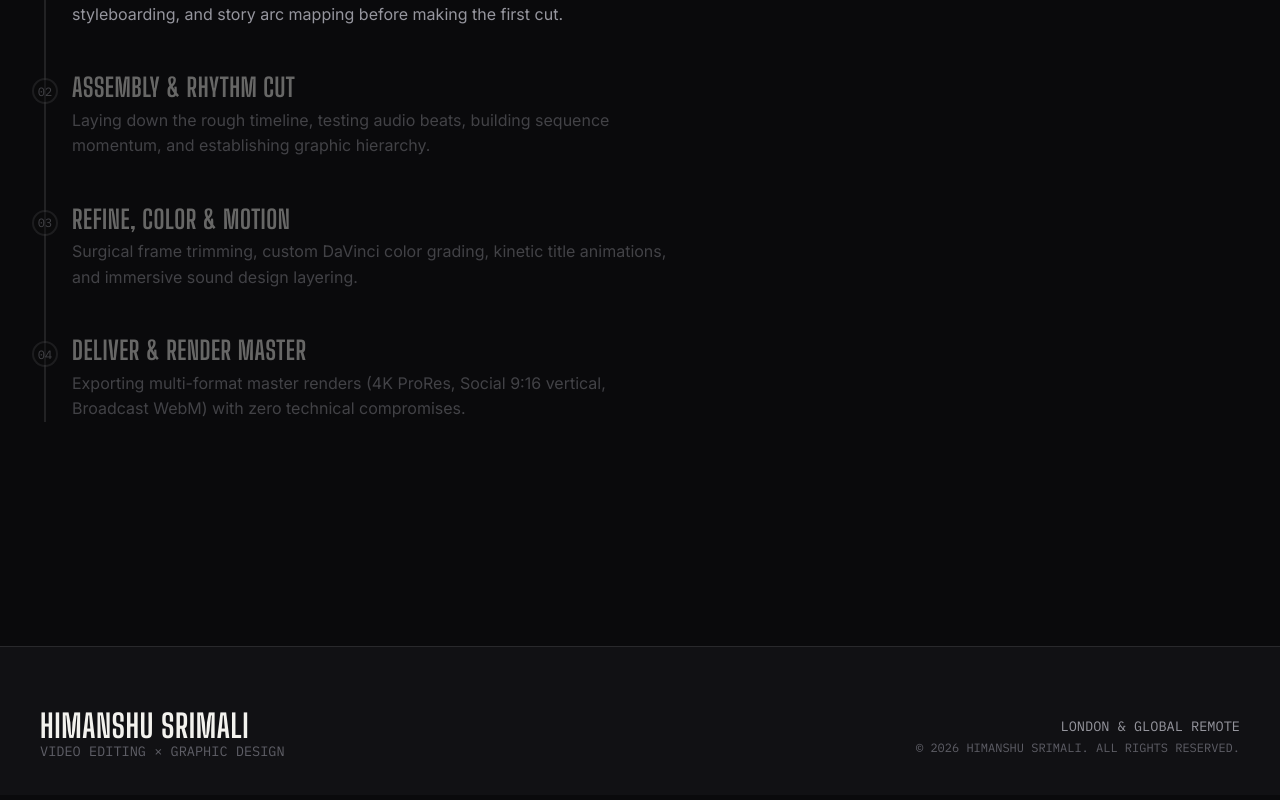
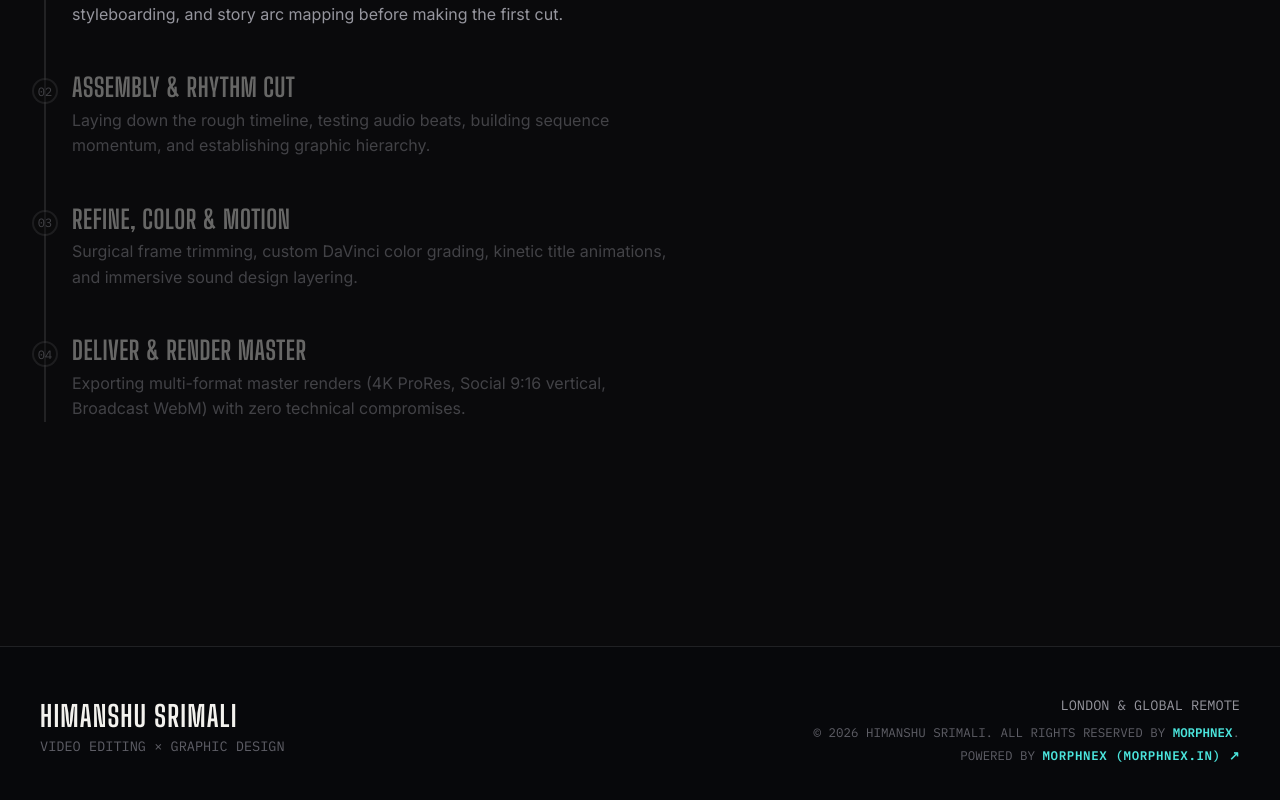
Before and after one commit to Laxit85/himanshu-portfolio-, a React (Vite) app: page / in a window 1280 px wide. Shown: the part 3972-4772 px from the top of the page. Built offline with nearby package versions, Linux system fonts and the light colour scheme.

Commit message:
Update footer with Morphnex rights and website link

```diff
--- a/src/components/Footer.jsx
+++ b/src/components/Footer.jsx
@@ -2,21 +2,42 @@ import React from 'react';
 
 export function Footer() {
   return (
-    <footer className="site-footer">
-      <div className="footer-content">
+    <footer className="site-footer" style={{ borderTop: '1px solid var(--hairline)', padding: '3rem 2rem', background: '#07080b' }}>
+      <div className="footer-content" style={{ maxWidth: '1200px', margin: '0 auto', display: 'flex', justifyContent: 'space-between', alignItems: 'center', flexWrap: 'wrap', gap: '1.5rem' }}>
         <div>
-          <h3 style={{ fontSize: '2rem' }}>HIMANSHU SRIMALI</h3>
-          <p style={{ color: 'var(--ink-faint)', fontFamily: 'var(--font-mono)', fontSize: '0.85rem' }}>
+          <h3 style={{ fontSize: '1.8rem', fontFamily: 'var(--font-display)', letterSpacing: '0.04em', color: 'var(--ink-bright)' }}>
+            HIMANSHU SRIMALI
+          </h3>
+          <p style={{ color: 'var(--ink-faint)', fontFamily: 'var(--font-mono)', fontSize: '0.85rem', marginTop: '0.3rem' }}>
             VIDEO EDITING × GRAPHIC DESIGN
           </p>
         </div>
 
         <div style={{ textAlign: 'right' }}>
-          <p style={{ color: 'var(--ink-dim)', fontFamily: 'var(--font-mono)', fontSize: '0.85rem' }}>
+          <p style={{ color: 'var(--ink-dim)', fontFamily: 'var(--font-mono)', fontSize: '0.85rem', marginBottom: '0.4rem' }}>
             LONDON & GLOBAL REMOTE
           </p>
-          <p style={{ color: 'var(--ink-faint)', fontFamily: 'var(--font-mono)', fontSize: '0.75rem' }}>
-            © {new Date().getFullYear()} HIMANSHU SRIMALI. ALL RIGHTS RESERVED.
+          <p style={{ color: 'var(--ink-faint)', fontFamily: 'var(--font-mono)', fontSize: '0.78rem', lineHeight: '1.6' }}>
+            © {new Date().getFullYear()} HIMANSHU SRIMALI. ALL RIGHTS RESERVED BY{' '}
+            <a
+              href="https://morphnex.in"
+              target="_blank"
+              rel="noopener noreferrer"
+              style={{ color: 'var(--cyan)', textDecoration: 'none', fontWeight: '600' }}
+            >
+              MORPHNEX
+            </a>.
+          </p>
+          <p style={{ color: 'var(--ink-faint)', fontFamily: 'var(--font-mono)', fontSize: '0.78rem', marginTop: '0.2rem' }}>
+            POWERED BY{' '}
+            <a
+              href="https://morphnex.in"
+              target="_blank"
+              rel="noopener noreferrer"
+              style={{ color: 'var(--cyan)', textDecoration: 'none', fontWeight: '600', letterSpacing: '0.05em' }}
+            >
+              MORPHNEX (MORPHNEX.IN) ↗
+            </a>
           </p>
         </div>
       </div>
```
